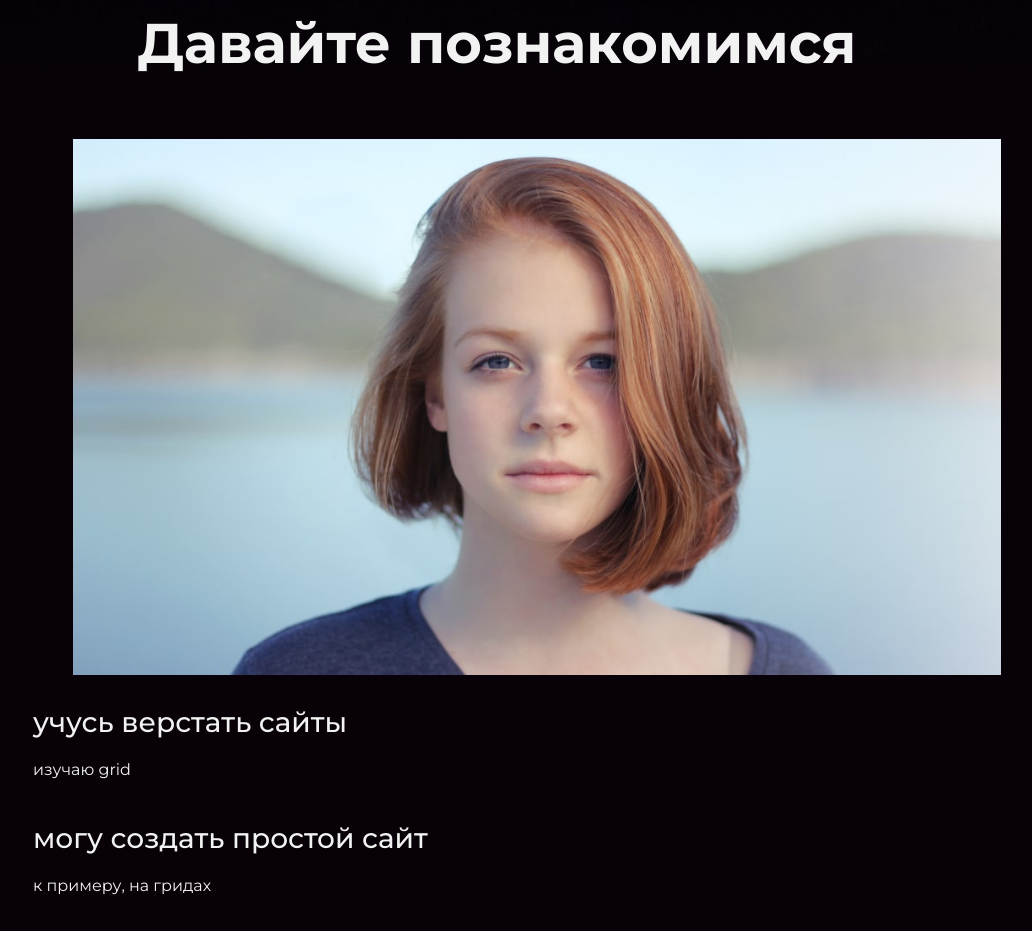
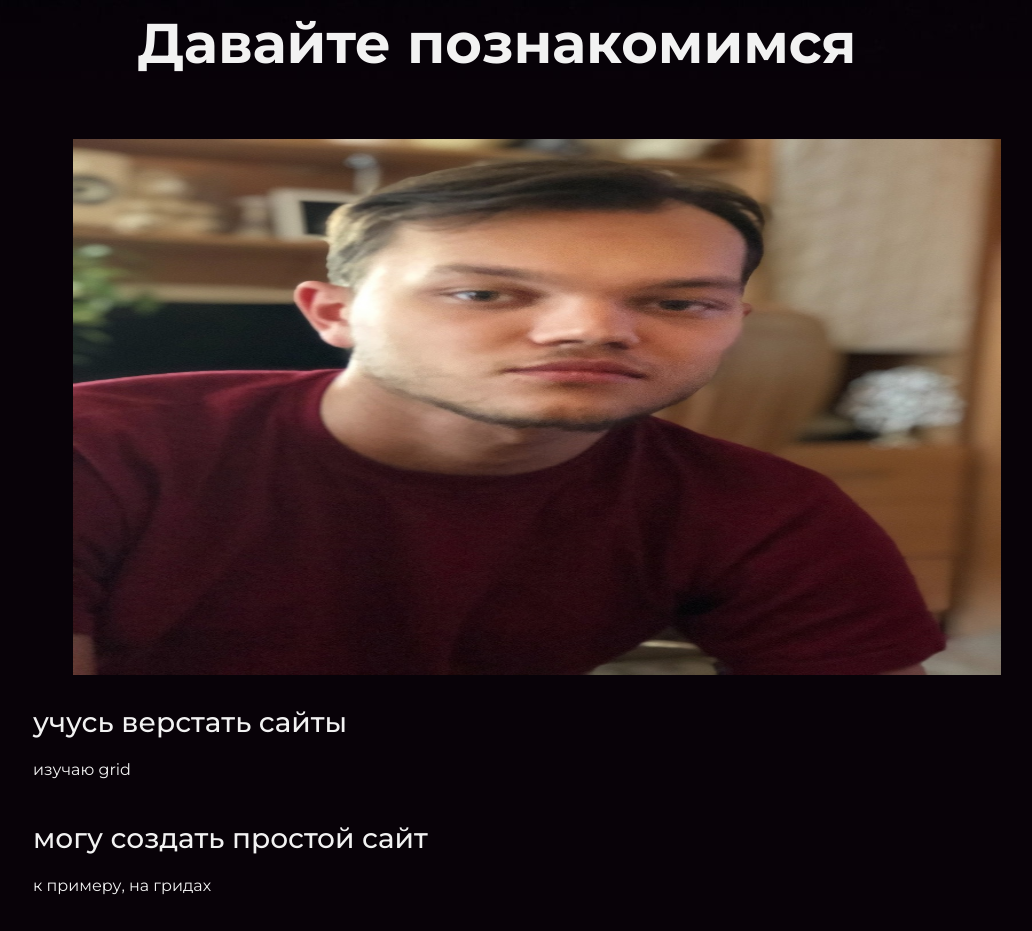
Before and after one commit to den987655/html-academy-site, a plain HTML site: page index.html in a window 1280 px wide. Shown: the part 921-1852 px from the top of the page, without its empty margins (143-1175 px from the left). Drawn offline with Linux system fonts and the light colour scheme.

Commit message:
Update index.html

```diff
--- a/index.html
+++ b/index.html
@@ -28,7 +28,7 @@
       <div class="container">
         <h2 class="subheading">Давайте познакомимся</h2>
         <figure>
-          <img src="files/user.jpg" width="928" height="536" alt="Фотография Неопознанного Енота">
+          <img src="files/pwdtZrrRctg.jpg" width="928" height="536" alt="Фотография Неопознанного Енота">
         </figure>
         <h3>учусь верстать сайты</h3>
         <p>изучаю grid</p>
```
